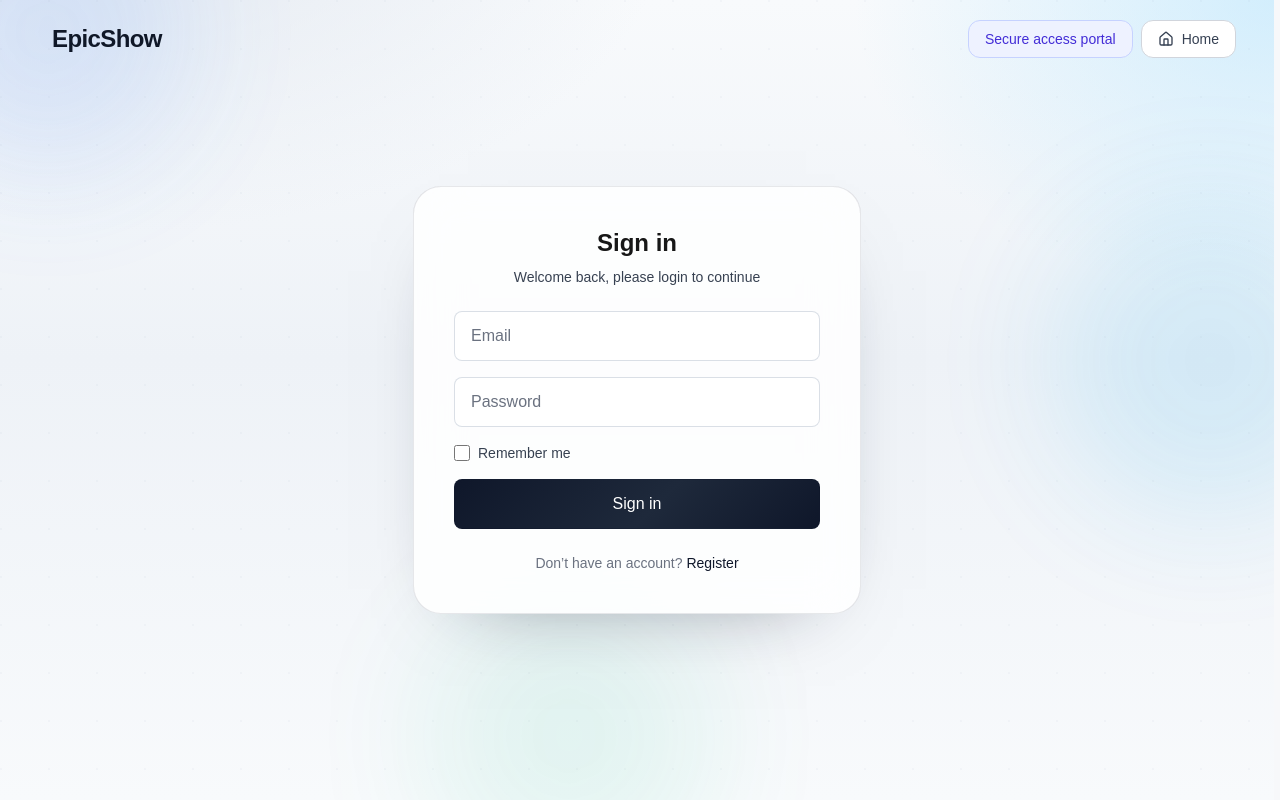
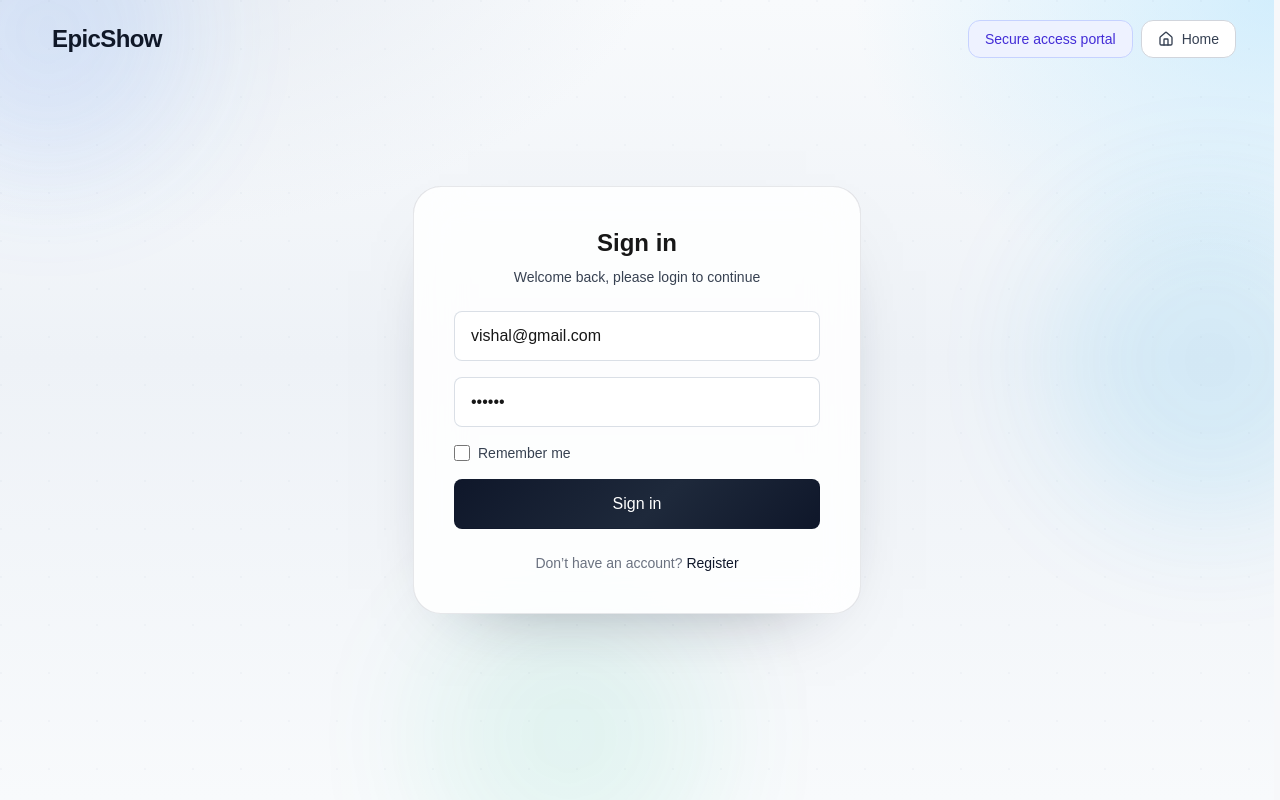
Before and after one commit to VishalKukde/EpicShow_Frontend, a Next.js app: page /login in a window 1280 px wide. Built offline with nearby package versions, Linux system fonts and the light colour scheme; no server answers.

Commit message:
login detail added

```diff
--- a/app/login/page.tsx
+++ b/app/login/page.tsx
@@ -17,8 +17,8 @@ function LoginPageContent() {
     const { login } = useAuth();
     const router = useRouter();
     const searchParams = useSearchParams();
-    const [email, setEmail] = useState("");
-    const [password, setPassword] = useState("");
+    const [email, setEmail] = useState("vishal@gmail.com");
+    const [password, setPassword] = useState("123456");
     const [rememberMe, setRememberMe] = useState(false);
     const [loading, setLoading] = useState(false);
     const [error, setError] = useState<string | null>(null);
```
